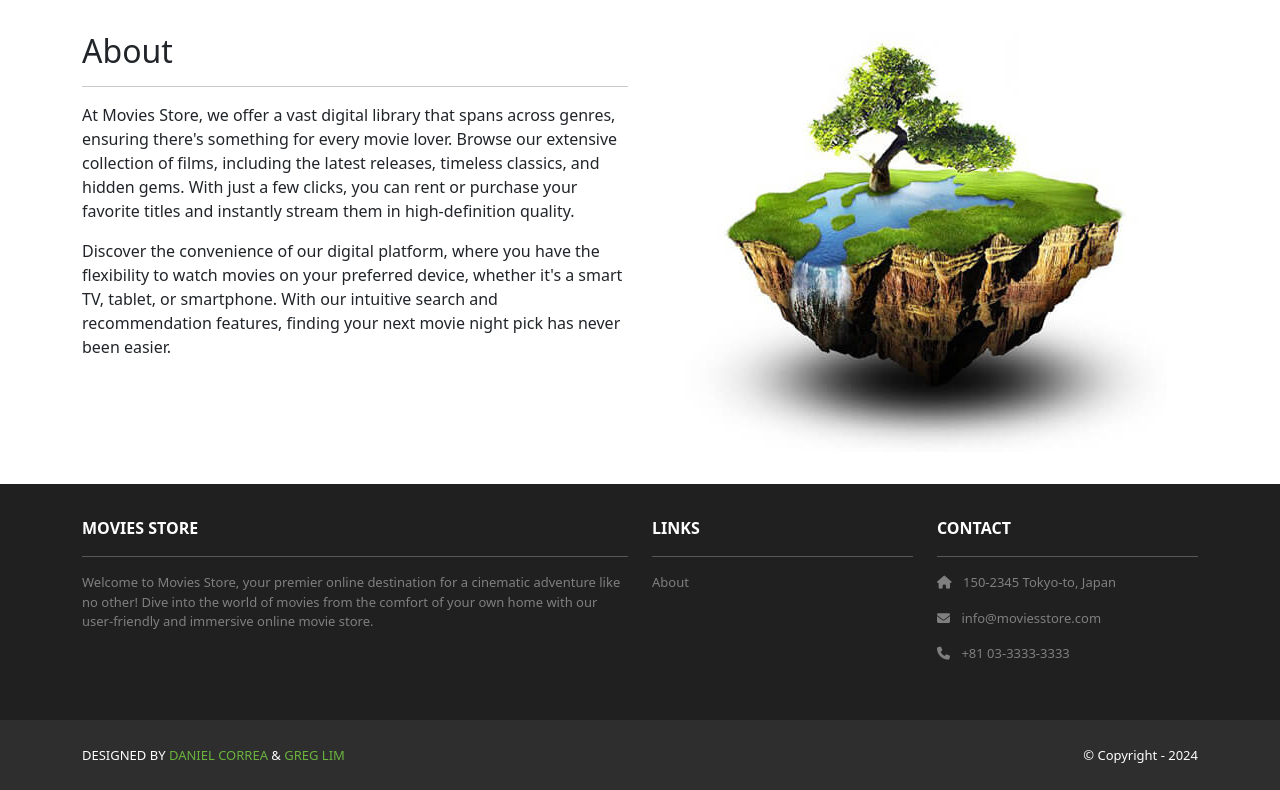
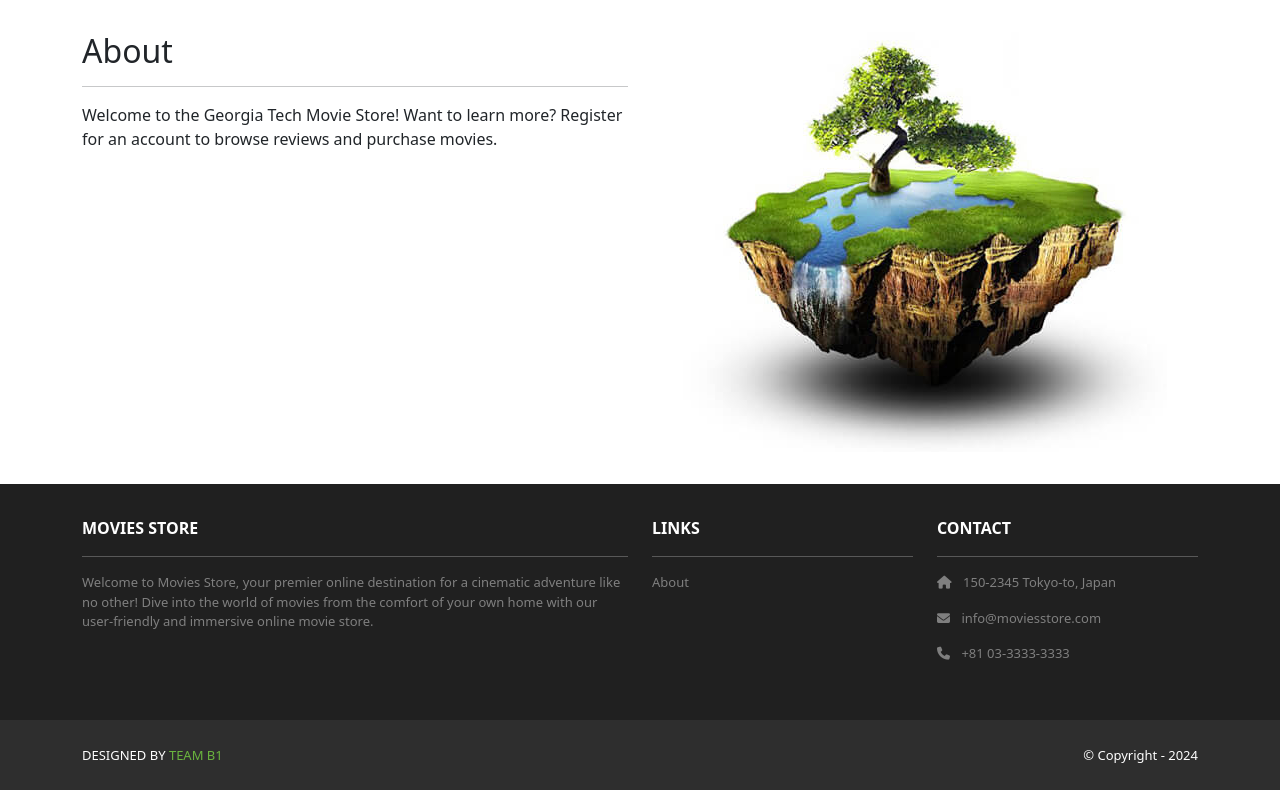
Before and after one commit to achickmath/GTMovieStore, a Django app: page /about in a window 1280 px wide. Shown: the part 82-872 px from the top of the page. Run offline with Django 5.2, Linux system fonts and the light colour scheme; some libraries are stand-ins or nearby versions.

Commit message:
Fixed base and added button again

```diff
--- a/GTMovieStore/templates/base.html
+++ b/GTMovieStore/templates/base.html
@@ -75,8 +75,7 @@
     <section class="p-3 ms-footer-bottom bg-dark">
       <div class="container d-flex justify-content-between">
         <div class="me-5 text-white">
-          <span>DESIGNED BY <a href="https://www.x.com/danielgarax" target="_blank">DANIEL CORREA</a> &
-            <a href="https://www.x.com/greglim81" target="_blank">GREG LIM</a>
+          <span>DESIGNED BY <a href="https://sites.google.com/view/team-b1-website" target="_blank">TEAM B1</a>
           </span>
         </div>
         <div class="text-white">
--- a/home/templates/home/about.html
+++ b/home/templates/home/about.html
@@ -7,13 +7,7 @@
       <div class="col-md-6 mx-auto mb-3">
         <h2>About</h2>
         <hr />
-        <p>At Movies Store, we offer a vast digital library that spans across genres,
-          ensuring there's something for every movie lover. Browse our extensive collection of films,
-          including the latest releases, timeless classics, and hidden gems. With just a few clicks,
-          you can rent or purchase your favorite titles and instantly stream them in high-definition quality.</p>
-        <p>Discover the convenience of our digital platform, where you have the flexibility to watch movies
-          on your preferred device, whether it's a smart TV, tablet, or smartphone. With our intuitive search
-          and recommendation features, finding your next movie night pick has never been easier.</p>
+        <p>Welcome to the Georgia Tech Movie Store! Want to learn more? Register for an account to browse reviews and purchase movies.</p>
       </div>
       <div class="col-md-6 mx-auto mb-3 text-center">
         <img src="{% static 'img/about.jpg' %}" class="max-width-100" alt="about" />
--- a/home/templates/home/index.html
+++ b/home/templates/home/index.html
@@ -10,7 +10,11 @@
   <div class="container">
     <div class="row mt-3">
       <div class="col mx-auto text-center mb-3">
-        <h4>Welcome to the best movie store!!</h4>
+        <h4>Welcome to the Georgia Tech Movie Store! Want to learn more? Register for an account to browse reviews and purchase movies.</h4>
+          <a href="accounts/signup">
+            <button>Sign up here</button>
+          </a>
+
       </div>
     </div>
   </div>
```
